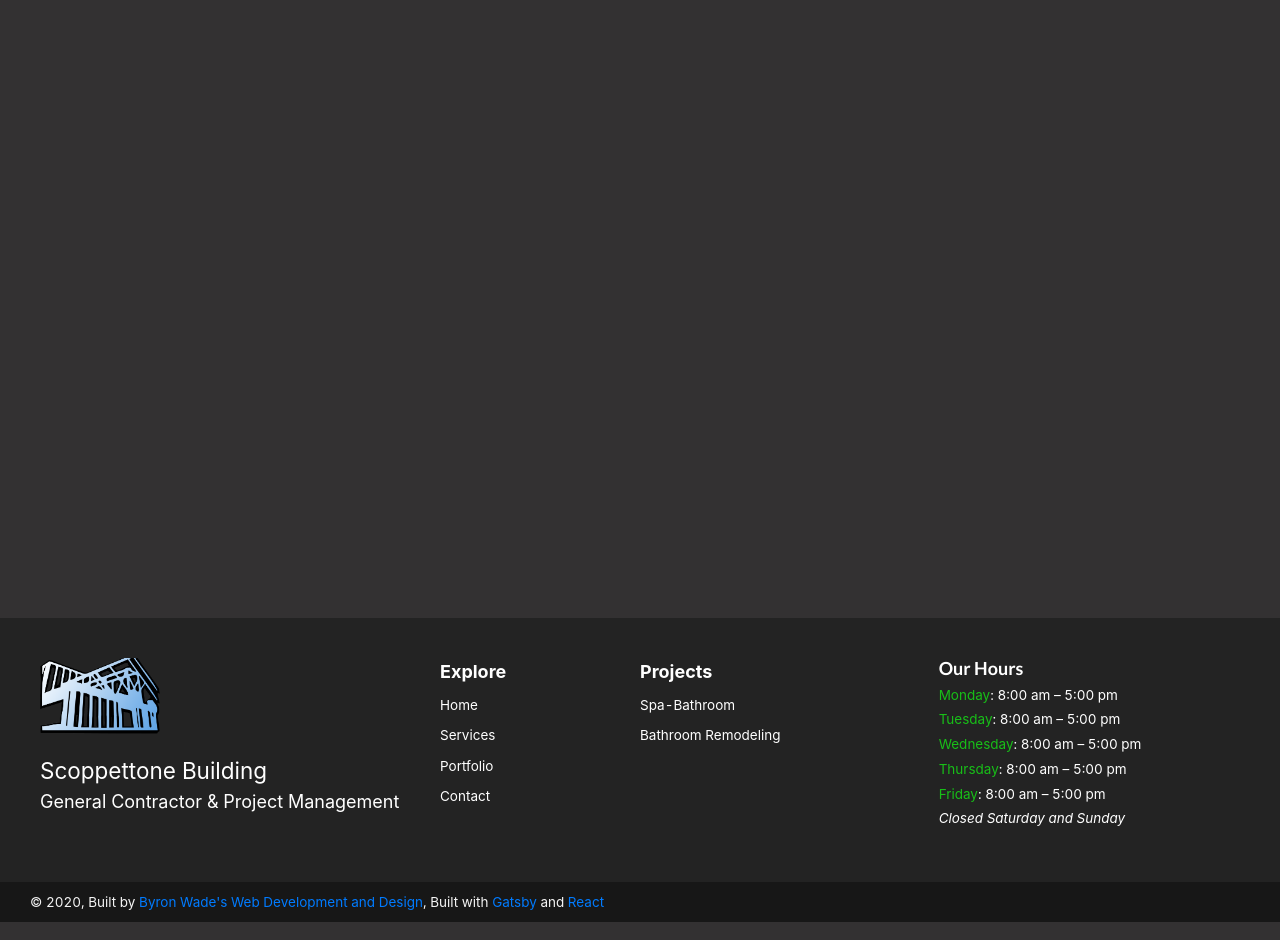
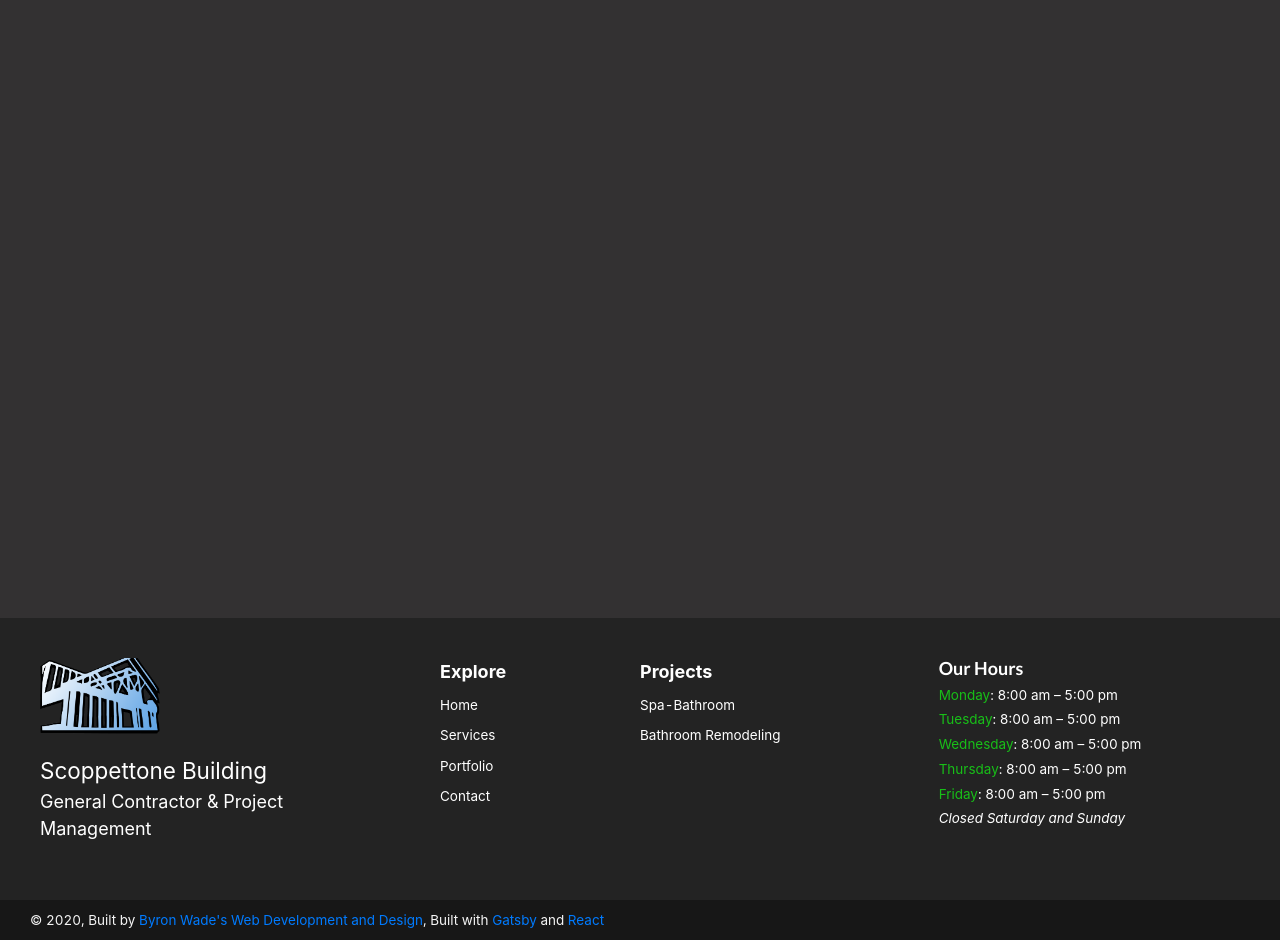
Before and after one commit to byronwade/scbldg.com, a Gatsby site: page /portfolio/Bathroom-Remodeling-Los-Gatos in a window 1280 px wide. Shown: the part 182-1122 px from the top of the page. Built offline with nearby package versions, Linux system fonts and the light colour scheme; Gatsby itself is replaced by a stand-in of ours; some packages are replaced by stand-ins of ours.

Commit message:
footer is responsive

```diff
--- a/src/components/footer.js
+++ b/src/components/footer.js
@@ -30,7 +30,7 @@ const FooterSection = styled.footer`
       }
       .company-desc {
         font-size: 1rem;
-        width: 90%;
+        width: 87%;
       }
     }
     .links {
@@ -66,14 +66,33 @@ const FooterSection = styled.footer`
       .green {
         color: #18bf18;
       }
-
+    }
+    @media (max-width: 800px) {
+      flex-wrap: wrap;
+      .logo {
+        flex: 0 0 100%;
+        margin-bottom: 15px;
+      }
+    }
+    @media (max-width: 490px) {
+      flex-direction: column;
+      .contactUs {
+        justify-content: flex-start;
+        margin-top: 20px;
+      }
+    }
+    @media (max-width: 400px) {
+      .links {
+        flex-direction: column;
+        .menuItems:nth-child(2) {
+          margin-top: 15px;
+        }
+      }
     }
   }
   .copy {
     padding: 10px 30px;
      background: #171717;
-   // background:#232323;
-    // text-align: right;
     color: #f4f4f4;
     font-size: 0.75rem
   }
```
